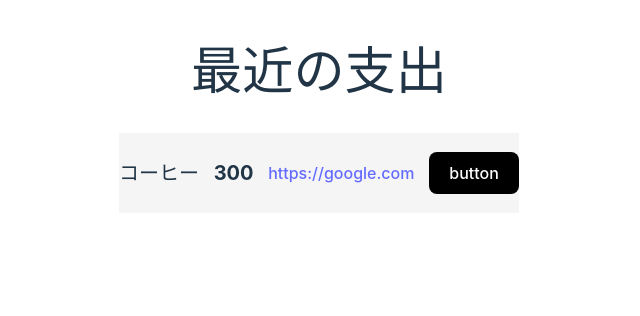
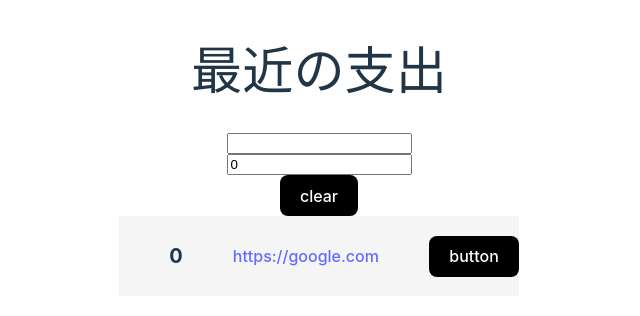
Before and after one commit to aaaasahi/vue-sample, a Vue app: page / in a window 1280 px wide. Shown: the top 316 px of the page, without its empty margins (321-961 px from the left). Built offline with nearby package versions, Linux system fonts and the light colour scheme.

Commit message:
ref reactive v-model

```diff
--- a/src/components/Payment.vue
+++ b/src/components/Payment.vue
@@ -1,24 +1,49 @@
 <template>
   <div class="container">
     <h1>最近の支出</h1>
+    <!-- 同じ意味 -->
+    <input @input="input1" :value="item1.name">
+    <input v-model="item1.price">
+    <!-- 　　　　 -->
+    <button @click="clear">clear</button>
     <div class="payment">
-      <label>{{ item1 }}</label>
-      <label>{{ price1 }}</label>
+      <label>{{ item1.name }}</label>
+      <label>{{ item1.price }}</label>
       <a :href="url">{{ url }}</a>
       <button @click="click('クリック！')">button</button>
     </div>
   </div>
-
 </template>
 
 <script setup lang="ts">
+import { ref, reactive } from 'vue';
 
-const item1 = "コーヒー"
-const price1 = 300
+// 単一の値の場合はrefオブジェクトごとの場合はreactive
+
+// const item1 = ref<string>('a')
+
+const item1 = reactive({
+  name: '',
+  price: 0
+})
+
 const url = 'https://google.com'
 
 const click = (itemName: string) => {
   window.alert(itemName)
+}
+
+const input1 = (e: any) => {
+  item1.name = e.target.value
+}
+
+const input2 = (e: any) => {
+  item1.price = e.target.value
+}
+
+const clear = () => {
+  item1.name = '',
+  item1.price = 0
 }
 
 </script>
```
